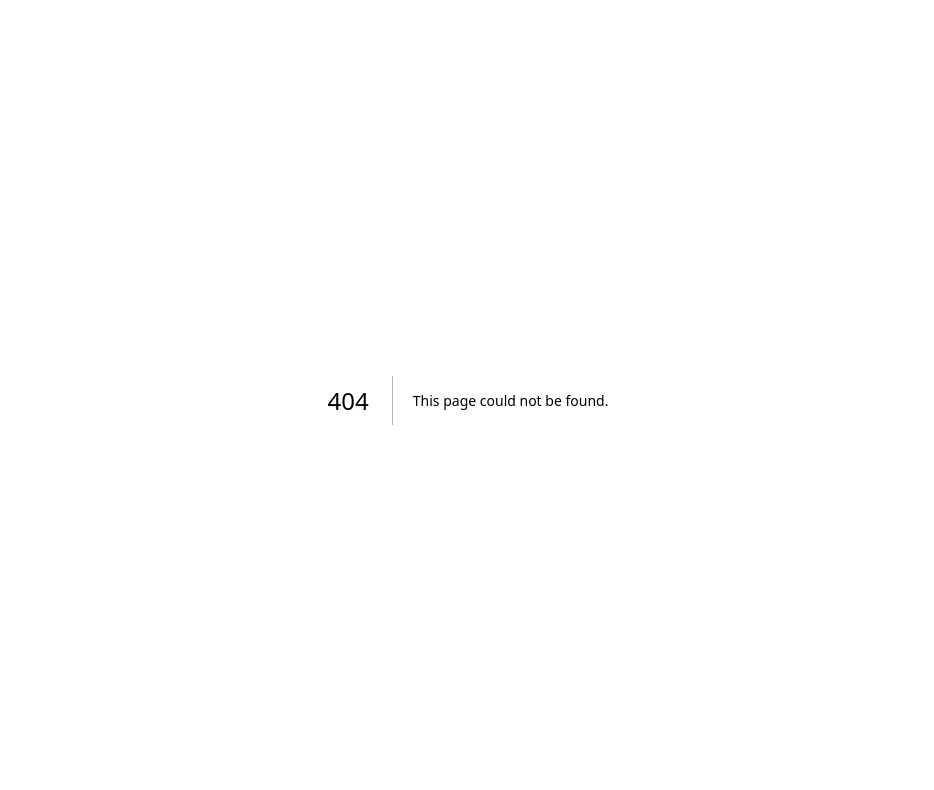
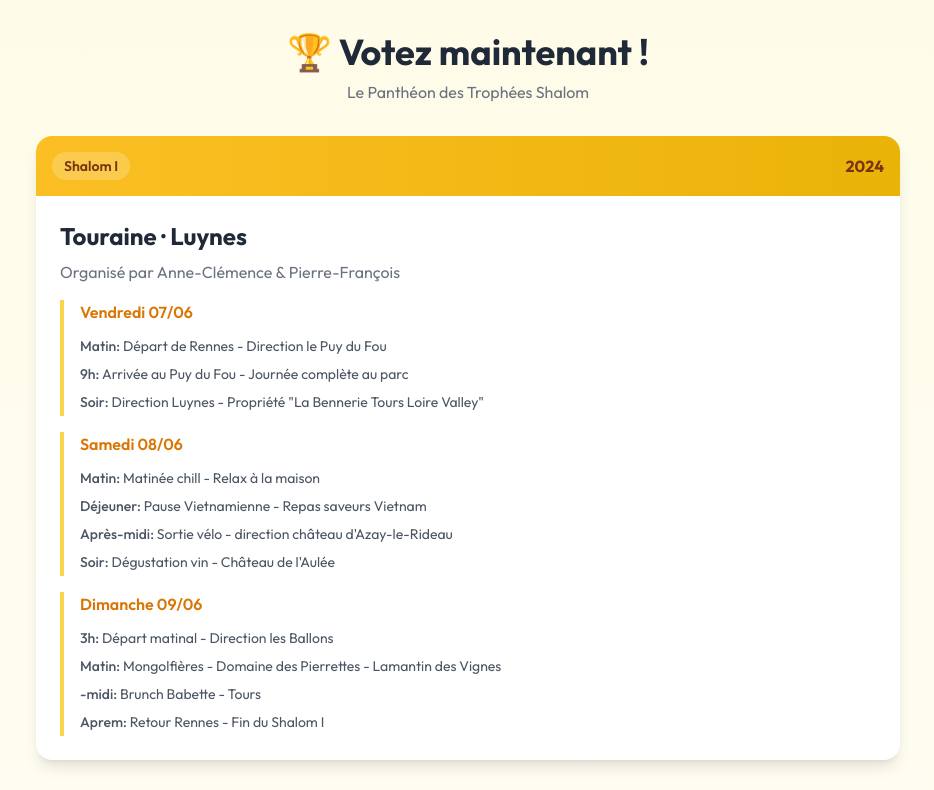
Before and after one commit to pefdore/shalom-timeline, a Next.js app: page /timeline in a window 1280 px wide. Before the commit this address had no page. Shown: the top 790 px of the page, without its empty margins (172-1106 px from the left). Built offline with nearby package versions, Linux system fonts and the light colour scheme.

Commit message:
Add timeline route and restructure for Vercel deployment

```diff
--- /dev/null
+++ b/app/timeline/page.js
@@ -0,0 +1,148 @@
+'use client'
+
+import { useState } from 'react'
+import Link from 'next/link'
+
+const participants = [
+  'Jeremy', 'Caroline', 'Arnaud', 'Coraline', 'Matthias', 'Laetitia',
+  'Toby', 'Margaux', 'Martin', 'Julie', 'Damien', 'Jessica',
+  'Pierre-François', 'Anne-Clémence'
+]
+
+const timelineData = {
+  '2024': {
+    edition: 'Shalom I',
+    year: '2024',
+    location: 'Touraine · Luynes',
+    organizers: 'Anne-Clémence & Pierre-François',
+    video: 'https://www.youtube.com/embed/VzcGup8aSY0?si=IWg_d1m5WgZor3cY',
+    quotes: [],
+    program: [
+      { day: 'Vendredi 07/06', items: [
+        { time: 'Matin', title: 'Départ de Rennes', desc: 'Direction le Puy du Fou' },
+        { time: '9h', title: 'Arrivée au Puy du Fou', desc: 'Journée complète au parc' },
+        { time: 'Soir', title: 'Direction Luynes', desc: 'Propriété "La Bennerie Tours Loire Valley"' }
+      ]},
+      { day: 'Samedi 08/06', items: [
+        { time: 'Matin', title: 'Matinée chill', desc: 'Relax à la maison' },
+        { time: 'Déjeuner', title: 'Pause Vietnamienne', desc: 'Repas saveurs Vietnam' },
+        { time: 'Après-midi', title: 'Sortie vélo', desc: 'direction château d\'Azay-le-Rideau' },
+        { time: 'Soir', title: 'Dégustation vin', desc: 'Château de l\'Aulée' }
+      ]},
+      { day: 'Dimanche 09/06', items: [
+        { time: '3h', title: 'Départ matinal', desc: 'Direction les Ballons' },
+        { time: 'Matin', title: 'Mongolfières', desc: 'Domaine des Pierrettes - Lamantin des Vignes' },
+        { time: '-midi', title: 'Brunch Babette', desc: 'Tours' },
+        { time: 'Aprem', title: 'Retour Rennes', desc: 'Fin du Shalom I' }
+      ]}
+    ]
+  },
+  '2025': {
+    edition: 'Shalom II',
+    year: '2025',
+    location: 'Vendée · Les Sables d\'Olonne',
+    organizers: 'Caroline & Jérémy',
+    video: 'https://www.youtube.com/embed/exQo-ULpR9o?si=YhFVe_I_dNovypyn',
+    quotes: [],
+    program: [
+      { day: 'Vendredi 27/06', items: [
+        { time: 'Soir', title: 'Accueil', desc: '300 impasse des Loirs, Les Sables d\'Olonne' }
+      ]},
+      { day: 'Samedi 28/06', items: [
+        { time: 'Matin', title: 'Acrobranche', desc: 'Parc deloisirs - Le Grand Défi' },
+        { time: 'Midi', title: 'BBQ', desc: 'Déjeuner barbecue' },
+        { time: 'Aprem', title: 'Chill', desc: 'Piscine, Palet' },
+        { time: 'Fin APM', title: 'Apéro', desc: 'Bar de Sauvertère, route de la mer' }
+      ]},
+      { day: 'Dimanche 29/06', items: [
+        { time: 'Matin', title: 'Kayak', desc: 'Sur les berges' },
+        { time: 'Aprem', title: 'Chill', desc: 'Piscine, repos, lecture' },
+        { time: 'Soir', title: 'Concert', desc: 'Black Eyed Peas - Aréna des Sables d\'Olonne' }
+      ]},
+      { day: 'Lundi 30/06', items: [
+        { time: 'Midi', title: 'Brunch iodé', desc: 'Le Park - La Guittière, chemin du Grand Marais' }
+      ]}
+    ]
+  },
+  '2026': {
+    edition: 'Shalom III',
+    year: '2026',
+    location: 'Loire-Atlantique · Saint Lyphard',
+    organizers: 'Coraline & Arnaud',
+    video: 'https://www.youtube.com/embed/Tgaqf_0Ocb4?si=aOZsl0RlKf6xaBDR',
+    quotes: ['"Top intervention"', '"Schneckenbush"', '"Laetitia Laetitia Laetitia"', '"Mystifier"', '"Churros"'],
+    program: [
+      { day: 'Vendredi 05/06', items: [
+        { time: '21h', title: 'Accueil', desc: 'Soirée galettes' }
+      ]},
+      { day: 'Samedi 06/06', items: [
+        { time: 'Matin', title: 'Escape Game', desc: 'Hommes: Ratatouille / Filles: Sherlock Holmes' },
+        { time: 'Aprem', title: 'Chill', desc: 'Tournante ping pong, spa, swim volley' },
+        { time: 'Soir', title: 'Sortie', desc: 'Fête médiévale de Guérande' }
+      ]},
+      { day: 'Dimanche 07/06', items: [
+        { time: 'Matin', title: 'Sport', desc: 'Footing ou renforcement' },
+        { time: 'Midi', title: 'Sortie vélo', desc: '22km → picnic étang de Sandun' },
+        { time: 'Soir', title: 'Dîner', desc: 'La Mare aux Oiseaux (1★ Michelin)' }
+      ]},
+      { day: 'Lundi 08/06', items: [
+        { time: 'Matin', title: 'Balade', desc: 'Pouliguen' },
+        { time: 'Midi', title: 'Fin', desc: 'QG Beach' }
+      ]}
+    ]
+  }
+}
+
+export default function Timeline() {
+  const [selectedYear, setSelectedYear] = useState(null)
+
+  return (
+    <div className="min-h-screen bg-gradient-to-b from-yellow-50 to-white">
+      <header className="py-8 text-center">
+        <Link href="/" className="inline-block">
+          <h1 className="text-4xl font-bold text-gray-800 mb-2 hover:text-amber-500 transition">
+            🏆 Votez maintenant !
+          </h1>
+        </Link>
+        <p className="text-gray-500">Le Panthéon des Trophées Shalom</p>
+      </header>
+
+      <main className="max-w-4xl mx-auto px-4 pb-12">
+        <div className="grid gap-8">
+          {Object.entries(timelineData).map(([year, data]) => (
+            <div key={year} className="bg-white rounded-2xl shadow-lg overflow-hidden">
+              <div className="bg-gradient-to-r from-amber-400 to-yellow-500 p-4">
+                <div className="flex justify-between items-center">
+                  <span className="bg-white/20 px-3 py-1 rounded-full text-sm font-semibold text-amber-900">
+                    {data.edition}
+                  </span>
+                  <span className="text-amber-900 font-bold">{year}</span>
+                </div>
+              </div>
+
+              <div className="p-6">
+                <h2 className="text-2xl font-bold text-gray-800 mb-2">{data.location}</h2>
+                <p className="text-gray-500 mb-4">Organisé par {data.organizers}</p>
+
+                {data.program && (
+                  <div className="space-y-4">
+                    {data.program.map((day, i) => (
+                      <div key={i} className="border-l-4 border-amber-300 pl-4">
+                        <h3 className="font-semibold text-amber-600 mb-2">{day.day}</h3>
+                        {day.items.map((item, j) => (
+                          <div key={j} className="text-sm text-gray-600 py-1">
+                            <span className="font-medium">{item.time}:</span> {item.title} - {item.desc}
+                          </div>
+                        ))}
+                      </div>
+                    ))}
+                  </div>
+                )}
+              </div>
+            </div>
+          ))}
+        </div>
+      </main>
+    </div>
+  )
+}
--- a/package.json
+++ b/package.json
@@ -1,5 +1,5 @@
 {
-  "name": "shalom-votes",
+  "name": "shalom-timeline",
   "version": "1.0.0",
   "private": true,
   "scripts": {
```
